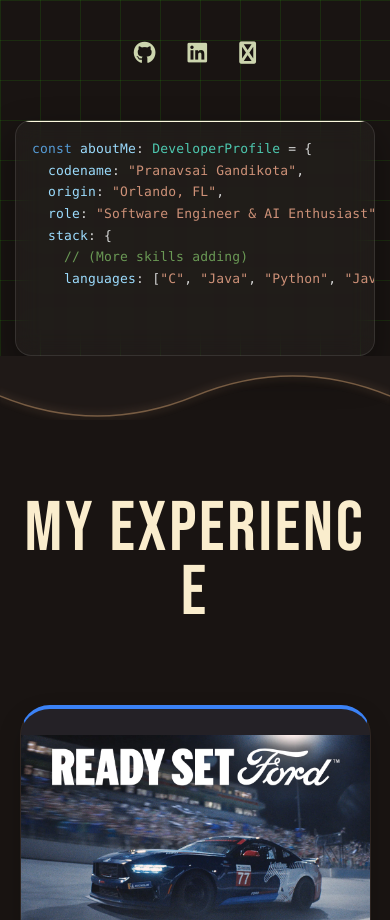
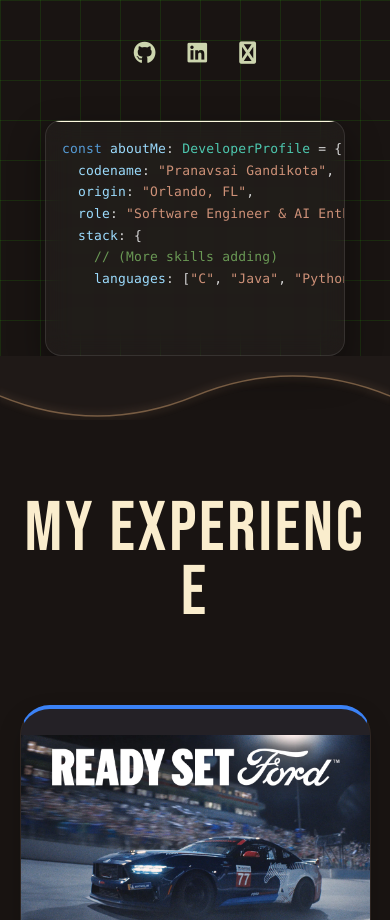
Before and after one commit to pranavsaigandikota/PranavsPortfolio, a React (Vite) app: page / in a window 390 px wide. Shown: the part 2160-3080 px from the top of the page. Built offline with nearby package versions, Linux system fonts and the light colour scheme; no server answers; a web font is replaced by a local one.

Commit message:
Make hero code box responsive and auto-sizing

```diff
--- a/src/App.css
+++ b/src/App.css
@@ -260,12 +260,12 @@
 }
 
 .hero-image-container {
-  flex: 0.8;
+  /* Allow the code box to size responsively while keeping sensible bounds */
+  flex: 0 1 42%;
   position: relative;
   transform: translateY(-20px);
-  min-width: 360px;
-  max-width: 420px;
-  flex-shrink: 0;
+  min-width: 300px;
+  max-width: 55%;
 }
 
 /* Retro Code Display Container */
```
